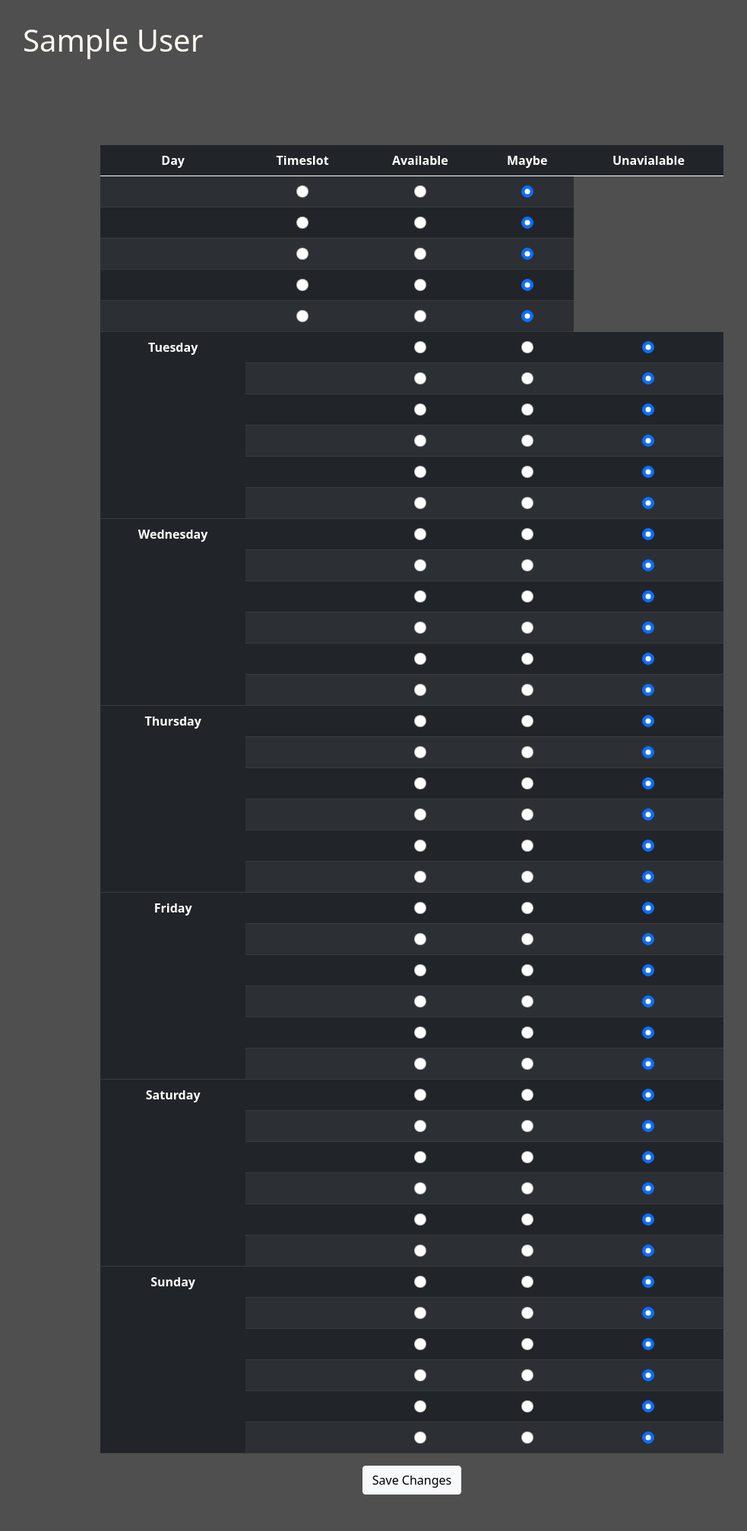
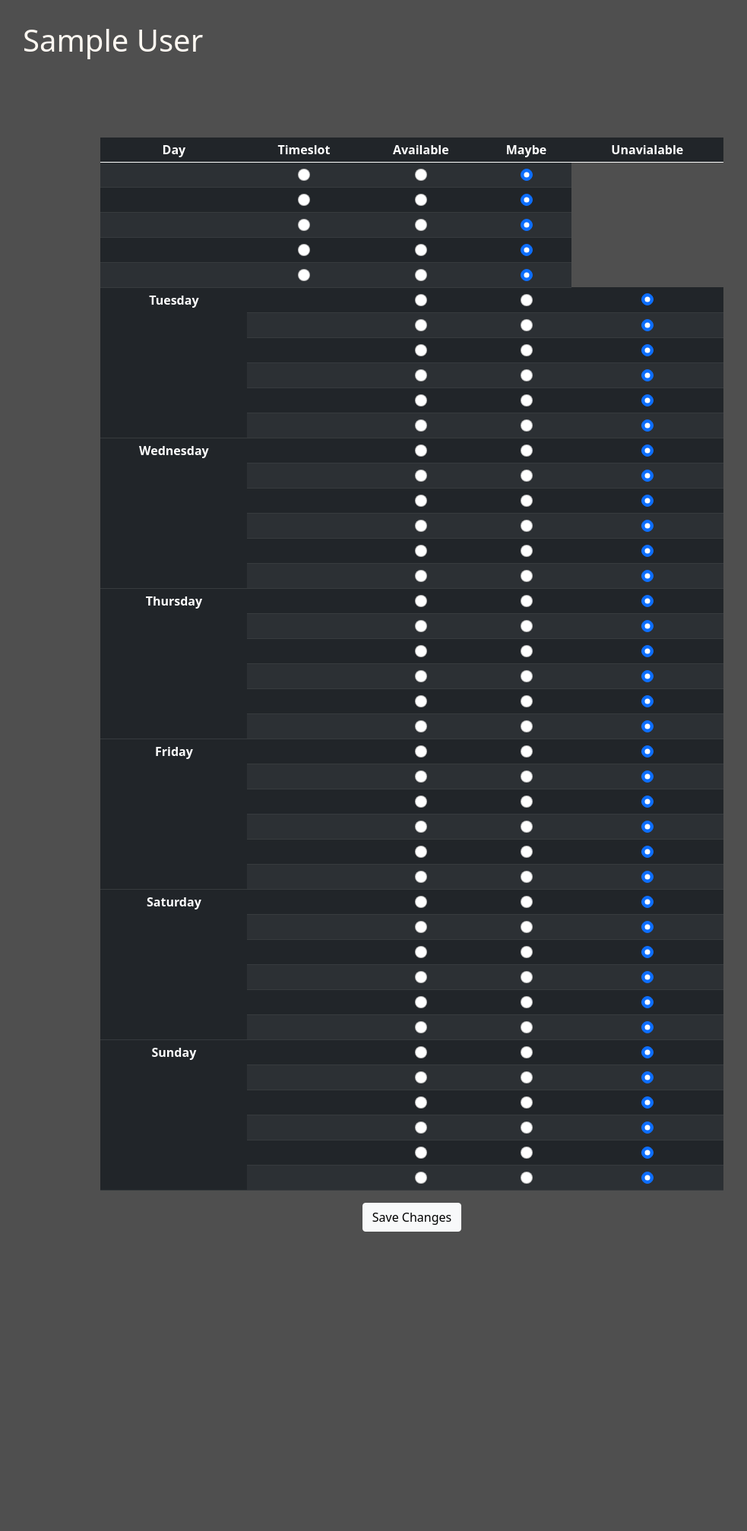
Before and after one commit to tharbring/HaSTe-Statictracker, a PHP site: page /index.php?page=times&id=1 in a window 1280 px wide. Shown: the part 56-2071 px from the top of the page at 76% size, without its empty margins (98-1081 px from the left). After the commit the page ends 1677 px from the top, so only its background shows below. Run offline with PHP 8.4, Linux system fonts and the light colour scheme; tables that the repository leaves empty or names only in its code hold one stand-in row (values such as "Sample post"); data that the repository does not hold is empty.

Commit message:
smaller times-table

```diff
--- a/content/times.php
+++ b/content/times.php
@@ -19,7 +19,7 @@ $updateURL = "/functions/updateTimes.php?id=" . $id;
 </div>
 <div class="row times-table">
     <form action="<?php echo $updateURL; ?>" method="post">
-        <table class="table table-hover table-dark table-striped">
+        <table class="table table-sm table-hover table-dark table-striped">
             <thead>
                 <tr>
                     <th scope="col">Day</th>
--- a/styles.css
+++ b/styles.css
@@ -44,7 +44,7 @@ main{
 
 .times-table{
   text-align: center;
-  padding-top: 1%;
+  padding-top: 0%;
   padding-left: 10%;
   padding-right: 10%;
 }
```
Also changed, not shown: functions/dbaccess.php (+4 -4 lines).
